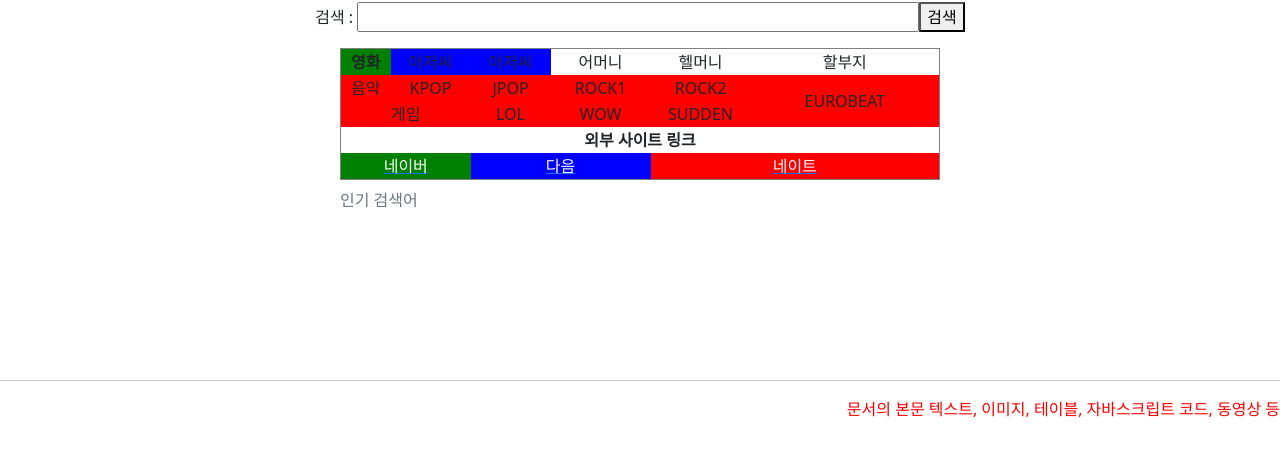
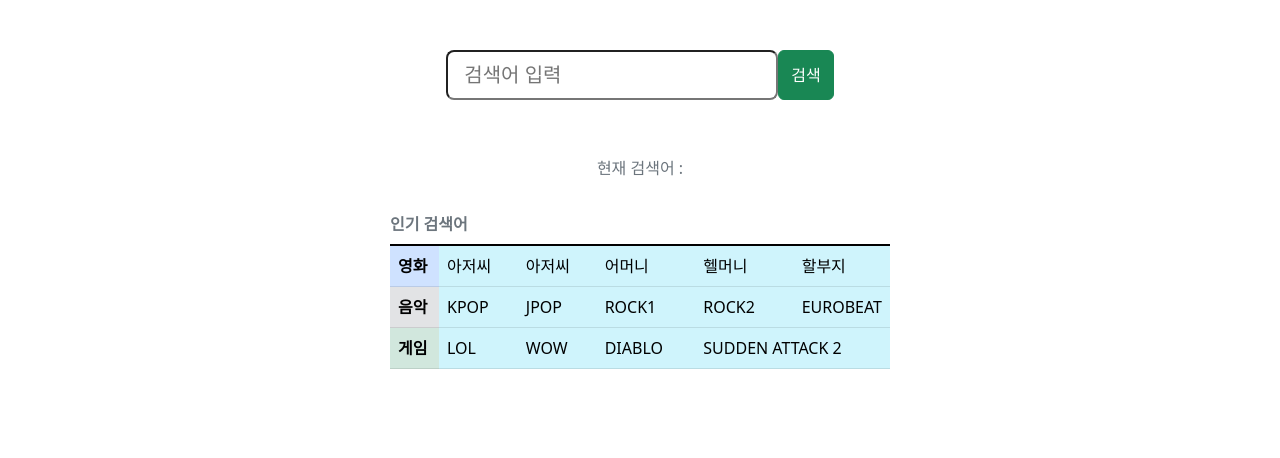
Before and after one commit to lim-sarang/JavaWEB_20221017Limsarang, a plain HTML site: page index.html in a window 1280 px wide. Shown: the part 418-876 px from the top of the page. Drawn offline with nearby package versions, Linux system fonts and the light colour scheme.

Commit message:
5주차 수정

```diff
--- a/index.html
+++ b/index.html
@@ -13,6 +13,9 @@
         <link rel="stylesheet" href="https://cdn.jsdelivr.net/npm/bootstrap-icons@1.10.3/font/bootstrap-icons.css">
 
         <script type="text/javascript" src="js/search.js" defer></script>
+        <script type="text/javascript" src="js/basic_test.js" defer></script>
+        <script type="text/javascript" src="js/data_type.js" defer></script>
+        <script type="text/javascript" src="js/hover.js" defer></script>
 	</head>
 	<body>
         <script src="https://cdn.jsdelivr.net/npm/bootstrap@5.2.3/dist/js/bootstrap.bundle.min.js" integrity="sha384-kenU1KFdBIe4zVF0s0G1M5b4hcpxyD9F7jL+jjXkk+Q2h455rYXK/7HAuoJl+0I4" crossorigin="anonymous"></script>
@@ -57,23 +60,71 @@
             </div>
           </div>
         </nav>
-		<br> <! br은 줄 바꿈입니다.>
+		<br><br> <! br은 줄 바꿈입니다.>
 	    <!--<hr> <! hr은 밑줄을 그려줍니다.>-->
-        <div class="mx-auto" style="width: 500px;">
+        <div class="mx-auto" style="width: 600px;">
             <p style="text-align:center">
                 <a href="index.html">
-                    <img src="img/google_logo_1.png" class="img-fluid"  alt="구글이미지">
+                    <img src="img/google_logo_1.png" class="img-fluid"  alt="구글이미지" onmouseover="over(this)" onmouseout="out(this)">
                 </a>
             </p>
         </div>
 		<! img 태그는 이미지를 삽입합니다. src=경로, 이미지 깨지면 alt 출력>
-		<br><! br은 줄 바꿈입니다.>
-		<p style="text-align:center">검색 : <input type="text" name="search" size="55" value=""><button id="search_btn" type="button">검색</button></p>
-        <table style="margin-left: auto; margin-right: auto; text-align:center" border="1" width="600">
-            <! 테이블을 정의합니다.>
-            <caption>인기 검색어</caption>
-            <! 테이블 제목.>
-            <tbody>
+		<br><br><! br은 줄 바꿈입니다.>
+        <form id="form_main" action="https://www.google.co.kr/search" method="GET" target="_blank" onsubmit="return false">
+            <div class="d-flex justify-content-center">
+                <mx-auto>
+                    <input name="query" type="text" class="form-control-lg" placeholder="검색어 입력" aria-label="search" aria-describedby="search_btn" id="search_txt">
+                </mx-auto>
+                <button class="btn btn-success" type="submit" id="search_btn">검색</button>
+           </div>
+        </form>
+        <br><br>
+		<!-- <p style="text-align:center">검색 : <input type="text" name="search" size="55" value=""><button id="search_btn" type="button">검색</button></p> -->
+        <div class="table-responsive" style="background-color: #; width: 500px; margin: auto;">
+            <!-- <table class="table table-striped table-bordered table-hover"> -->
+            <table class="table table-info table-hover text-align:center">
+                <caption align="top" style="text-align:center">현재 검색어 : <p id="search_message"></p></caption>
+
+                <caption align="top"><b>인기 검색어</b></caption>
+                <tbody class="table-group-divider">
+                    <tr bgcolor="yellow">
+                        <td class="table-primary" width="50">
+                            <b>영화</b>
+                        </td>
+                        <td width="80" bgcolor="blue">아저씨</td>
+                        <td width="80" bgcolor="blue">아저씨</td>
+                        <td width="100">어머니</td>
+                        <td width="100">헬머니</td>
+                        <td>할부지</td>
+                    </tr>
+                    <tr bgcolor="red">
+                        <td class="table-secondary" width="50">
+                            <b>음악</b>
+                        </td>
+                        <td>KPOP</td>
+                        <td>JPOP</td>
+                        <td>ROCK1</td>
+                        <td>ROCK2</td>
+                        <td>EUROBEAT</td>
+                    </tr>
+                    <tr bgcolor="blue">
+                        <td class="table-success" width="50">
+                            <b>게임</b>
+                        </td>
+                        <td>LOL</td>
+                        <td>WOW</td>
+                        <td>DIABLO</td>
+                        <td colspan="2">SUDDEN ATTACK 2</td>
+                    </tr>
+                </tbody>
+            </table>
+        </div>
+        <!-- <table style="margin-left: auto; margin-right: auto; text-align:center" border="1" width="600">
+                <! 테이블을 정의합니다.>
+                <caption>인기 검색어</caption>
+                <! 테이블 제목.>
+                <tbody>
                 <tr>
                     <td bgcolor="green" width="50">
                         <b>영화</b>
@@ -112,8 +163,8 @@
                 </tr>
                 <! 5행 추가.>
             </tbody>
-        </table>
-	    <br><br><br><br><br><br> <! 간격을 위해 줄바꿈을 여러번 추가 해줍니다.>
+        </table> -->
+	    <br><br><br><br> <! 간격을 위해 줄바꿈을 여러번 추가 해줍니다.>
         <hr> <! hr은 밑줄을 그려줍니다.>
 		<p style="text-align:right;"><font size="3em" color="red">문서의 본문 텍스트, 이미지, 테이블, 자바스크립트 코드, 동영상 등</font></p>
 	    <br> <! br은 줄 바꿈입니다.>
```
Also changed, not shown: js/basic_test.js (added, +25 -0 lines), js/data_type.js (added, +9 -0 lines), js/hover.js (added, +7 -0 lines), js/search.js (+9 -1 lines), img/google_logo_2.png, screenshot/week/2week_and_3week/2week_3week.png (renamed from screenshot/Additional implementations/2week_and_3week/2week_3week.png), screenshot/week/4week/4week.png (renamed from screenshot/Additional implementations/4week/4week.png), screenshot/week/4week/4week_search.png (added), screenshot/week/5week/5week.png (added), screenshot/week/5week/5week_Search_term_output.png (added), screenshot/week/5week/5week_basic_test.png (added), screenshot/week/5week/5week_hover.png (added), screenshot/week/5week/5week_input_null.png (added), screenshot/week/5week/5week_table.png (added), 1 other file.
